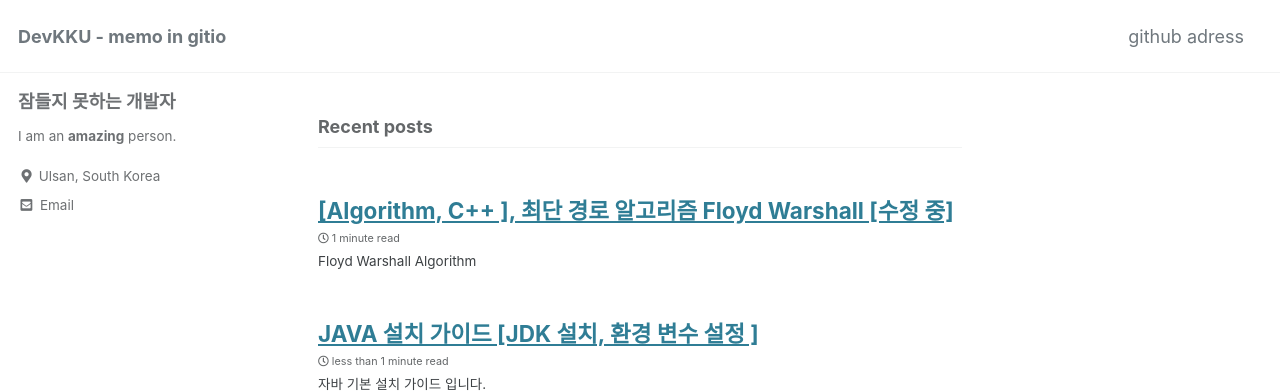
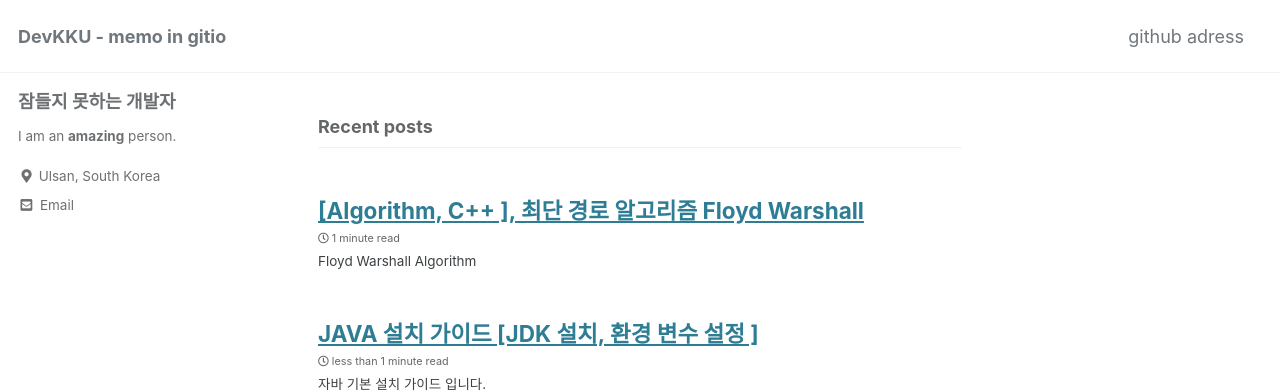
Before and after one commit to KiUkKim/KiUkKim.github.io, a Jekyll site: the page built from index.html, in a window 1280 px wide. Shown: the top 392 px of the page. Built offline with Jekyll 4.4.1, drawn with Linux system fonts in a browser that asks for light colours; cached includes are drawn as plain includes; some web fonts are replaced; the list of posts is cut into pages by our own code.

Commit message:
Floyd Warshall Algorithm Posting

```diff
--- a/_posts/2022-01-19-Floyd_Warshall.md
+++ b/_posts/2022-01-19-Floyd_Warshall.md
@@ -1,5 +1,5 @@
 ---
-title:  "[Algorithm, C++ ], 최단 경로 알고리즘 Floyd Warshall [수정 중]"
+title:  "[Algorithm, C++ ], 최단 경로 알고리즘 Floyd Warshall"
 excerpt: "Floyd Warshall Algorithm"
 
 categories:
@@ -98,4 +98,4 @@ last_modified_at: 2022-01-19
 
 ### * 참조 사이트
 
-<a href=https://m.blog.naver.com/PostView.nhn?blogId=ndb796&logNo=221234427842&proxyReferer=https:%2F%2Fwww.google.com%2F>나동빈님의 Floyd Warshall 포스팅</a>을 참조하였습니다.
+<a href='https://m.blog.naver.com/PostView.nhn?blogId=ndb796&logNo=221234427842&proxyReferer=https:%2F%2Fwww.google.com%2F'>나동빈님의 Floyd Warshall 포스팅</a>을 참조하였습니다.
```
Also changed, not shown: other parts of _posts/2022-01-19-Floyd_Warshall.md (+1 -1 lines).
